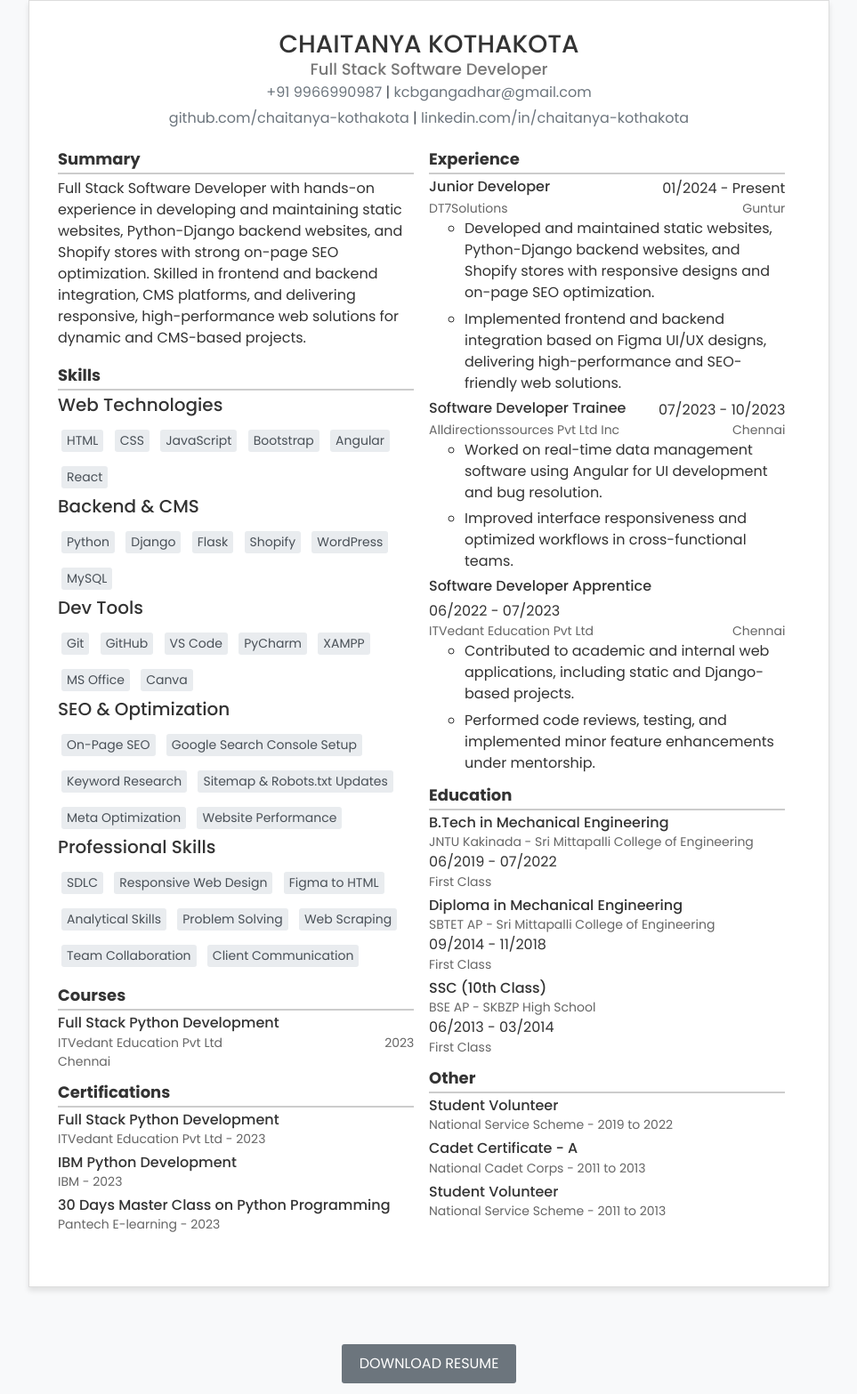
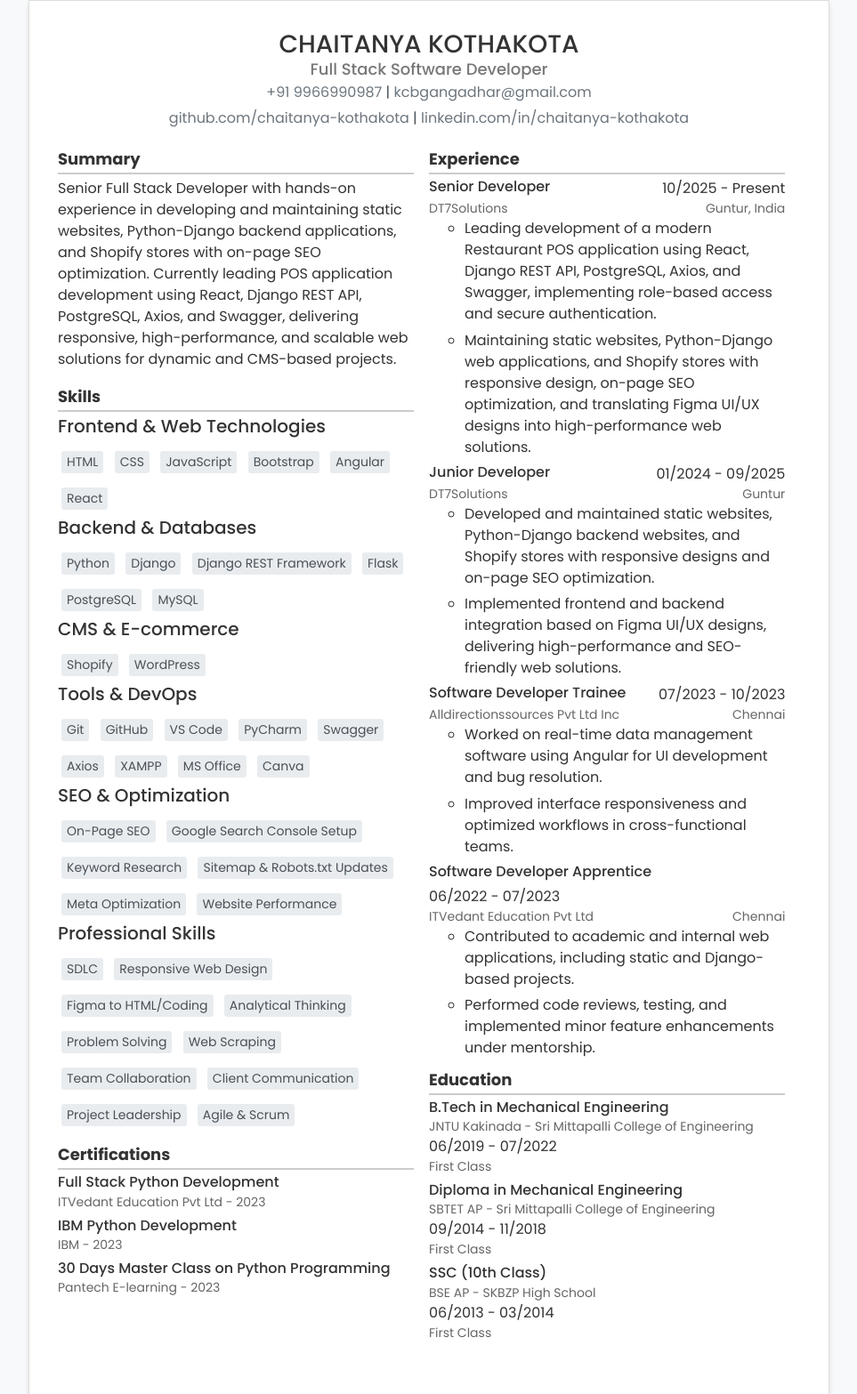
Before and after one commit to chaitanyakothakota/Resume, a plain HTML site: page index.html in a window 1280 px wide. Shown: the part 64-1631 px from the top of the page at 89% size, without its empty margins (158-1121 px from the left). Drawn offline with nearby package versions, Linux system fonts and the light colour scheme.

Commit message:
Update Promotion Info

```diff
--- a/index.html
+++ b/index.html
@@ -30,7 +30,7 @@
                     <div class="section">
                         <div class="section-title">Summary</div>
                         <p>
-                            Full Stack Software Developer with hands-on experience in developing and maintaining static websites, Python-Django backend websites, and Shopify stores with strong on-page SEO optimization. Skilled in frontend and backend integration, CMS platforms, and delivering responsive, high-performance web solutions for dynamic and CMS-based projects.
+                            Senior Full Stack Developer with hands-on experience in developing and maintaining static websites, Python-Django backend applications, and Shopify stores with on-page SEO optimization. Currently leading POS application development using React, Django REST API, PostgreSQL, Axios, and Swagger, delivering responsive, high-performance, and scalable web solutions for dynamic and CMS-based projects.
                         </p>
                     </div>
 
@@ -38,7 +38,7 @@
                         <div class="section-title">Skills</div>
                         <div class="skills">
                             <div>
-                                <h5>Web Technologies</h5>
+                                <h5>Frontend & Web Technologies</h5>
                                 <span>HTML</span>
                                 <span>CSS</span>
                                 <span>JavaScript</span>
@@ -47,20 +47,27 @@
                                 <span>React</span>
                             </div>
                             <div>
-                                <h5>Backend & CMS</h5>
+                                <h5>Backend & Databases</h5>
                                 <span>Python</span>
                                 <span>Django</span>
+                                <span>Django REST Framework</span>
                                 <span>Flask</span>
-                                <span>Shopify</span>
-                                <span>WordPress</span>
+                                <span>PostgreSQL</span>
                                 <span>MySQL</span>
                             </div>
                             <div>
-                                <h5>Dev Tools</h5>
+                                <h5>CMS & E-commerce</h5>
+                                <span>Shopify</span>
+                                <span>WordPress</span>
+                            </div>
+                            <div>
+                                <h5>Tools & DevOps</h5>
                                 <span>Git</span>
                                 <span>GitHub</span>
                                 <span>VS Code</span>
                                 <span>PyCharm</span>
+                                <span>Swagger</span>
+                                <span>Axios</span>
                                 <span>XAMPP</span>
                                 <span>MS Office</span>
                                 <span>Canva</span>
@@ -78,17 +85,19 @@
                                 <h5>Professional Skills</h5>
                                 <span>SDLC</span>
                                 <span>Responsive Web Design</span>
-                                <span>Figma to HTML</span>
-                                <span>Analytical Skills</span>
+                                <span>Figma to HTML/Coding</span>
+                                <span>Analytical Thinking</span>
                                 <span>Problem Solving</span>
                                 <span>Web Scraping</span>
                                 <span>Team Collaboration</span>
                                 <span>Client Communication</span>
+                                <span>Project Leadership</span>
+                                <span>Agile & Scrum</span>
                             </div>
                         </div>
                     </div>
 
-                    <div class="section">
+                    <div class="section d-none">
                         <div class="section-title">Courses</div>
                         <ul class="courses">
                             <li>
@@ -118,8 +127,22 @@
                         <ul class="experience">
                             <li>
                                 <div class="info">
+                                    <h5>Senior Developer</h5>
+                                    <span>10/2025 - Present</span>
+                                </div>
+                                <div class="info">
+                                    <p>DT7Solutions</p>
+                                    <p>Guntur, India</p>
+                                </div>
+                                <ul>
+                                    <li>Leading development of a modern Restaurant POS application using React, Django REST API, PostgreSQL, Axios, and Swagger, implementing role-based access and secure authentication.</li>
+                                    <li>Maintaining static websites, Python-Django web applications, and Shopify stores with responsive design, on-page SEO optimization, and translating Figma UI/UX designs into high-performance web solutions.</li>
+                                </ul>
+                            </li>
+                            <li>
+                                <div class="info">
                                     <h5>Junior Developer</h5>
-                                    <span>01/2024 - Present</span>
+                                    <span>01/2024 - 09/2025</span>
                                 </div>
                                 <div class="info">
                                     <p>DT7Solutions</p>
@@ -185,7 +208,7 @@
                         </ul>
                     </div>
 
-                    <div class="section">
+                    <div class="section d-none">
                         <div class="section-title">Other</div>
                         <ul class="other">
                             <li><h5>Student Volunteer</h5><p>National Service Scheme - 2019 to 2022</p></li>
```
